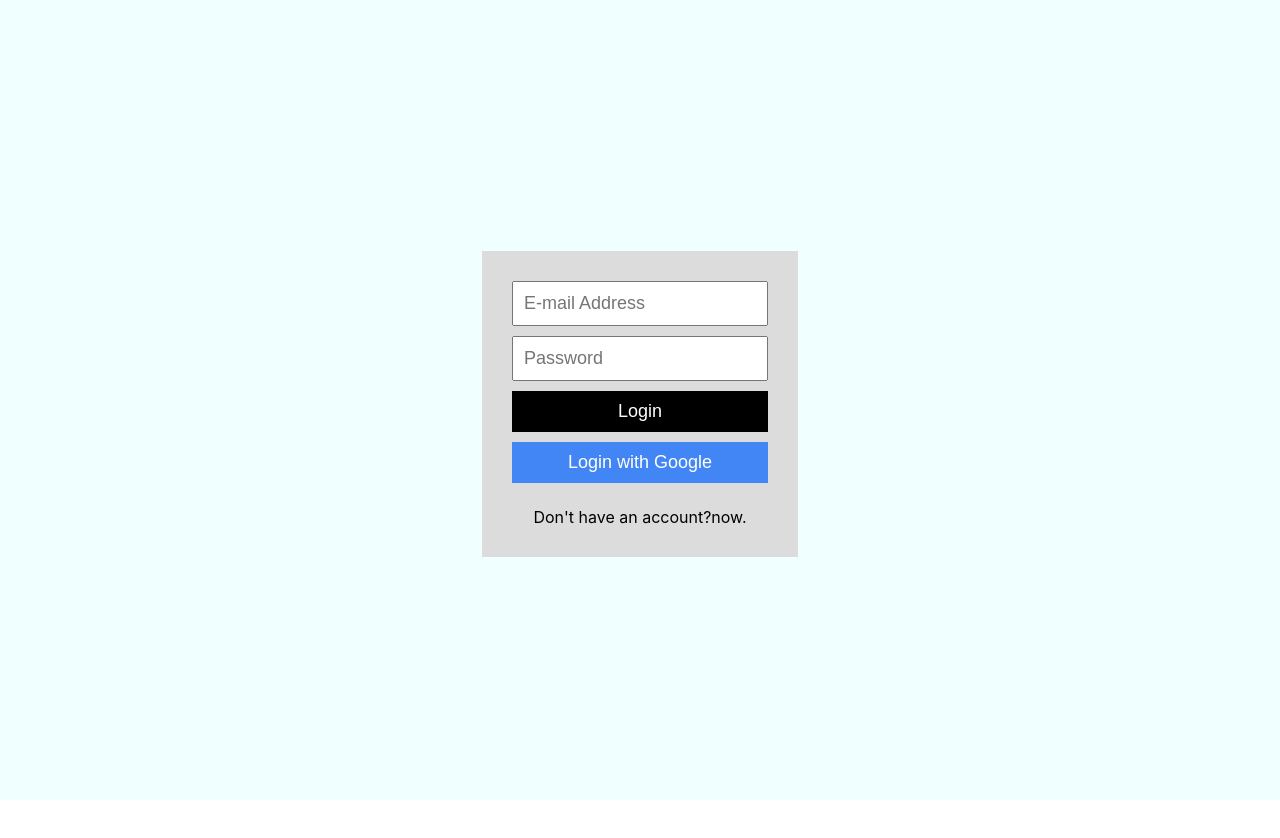
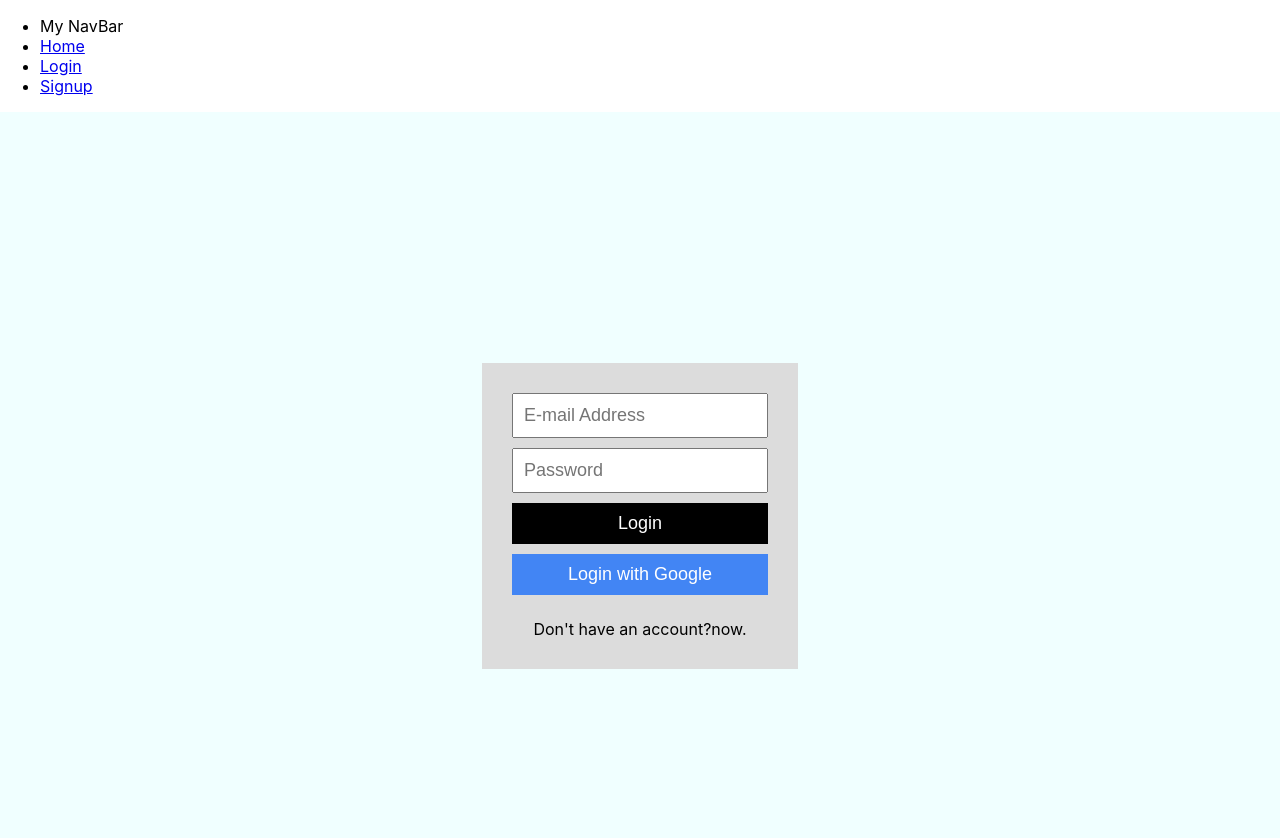
Before and after one commit to anforu/phtoAlbum, a React (Create React App) app in the folder photo-album/: page / in a window 1280 px wide. Shown: the top 838 px of the page. Before the commit the page ends 800 px from the top, so only its background shows below. Built offline with nearby package versions, Linux system fonts and the light colour scheme.

Commit message:
NavBar component created

```diff
--- a/photo-album/src/App.js
+++ b/photo-album/src/App.js
@@ -2,12 +2,15 @@
 import { Routes, Route } from "react-router-dom"
 import Home from "./pages/HomePage/HomePage"
 import Login from "./pages/Login/Login"
+import NavBar from './components/NavBar/NavBar'
+
 function App() {
   return (
     <div className="App">
+      <NavBar />
       <Routes>
-        <Route path="/" element={ <Login/> } />
-        <Route path="home" element={ <Home/> } />
+        <Route path="/" element={<Login />} />
+        <Route path="home" element={<Home />} />
       </Routes>
     </div>
   )
--- /dev/null
+++ b/photo-album/src/components/NavBar/NavBar.css
@@ -0,0 +1,26 @@
+.navbar {
+    width: 100%;
+    background: #effaf0;
+    padding: 20px 10px;
+    box-sizing: border-box;
+}
+
+.navbar ul {
+    display: none;
+    margin: 0 auto;
+    max-width: 960px;
+    align-items: center;
+}
+.title {
+    margin-right: auto;
+    font-weight: bold;
+    letter-spacing: 1px;
+    font-size: 1.2em;
+}
+.navbar button, .navbar a {
+    margin-left: 16px;
+}
+.navbar a{
+    color: #333;
+    text-decoration: none;
+}
--- a/photo-album/src/components/NavBar/NavBar.js
+++ b/photo-album/src/components/NavBar/NavBar.js
@@ -0,0 +1,15 @@
+import { Link } from 'react-router-dom'
+import './NavBar'
+
+export default function Navbar() {
+    return(
+        <nav className='navbar'>
+            <ul>
+                <li className='title'>My NavBar</li>
+                <li><Link to="/home">Home</Link></li>
+                <li><Link to="/">Login</Link></li>
+                <li><Link to="/signup">Signup</Link></li>
+            </ul>
+        </nav>
+    )
+}
--- a/photo-album/src/index.js
+++ b/photo-album/src/index.js
@@ -3,6 +3,7 @@
 import './index.css';
 import App from './App';
 import { BrowserRouter } from "react-router-dom";
+
 ReactDOM.render(
   <BrowserRouter>
     <App />
```
